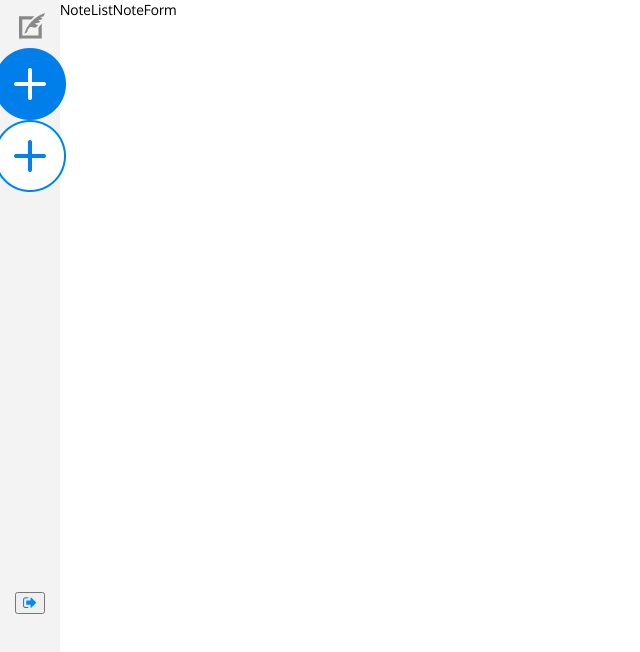
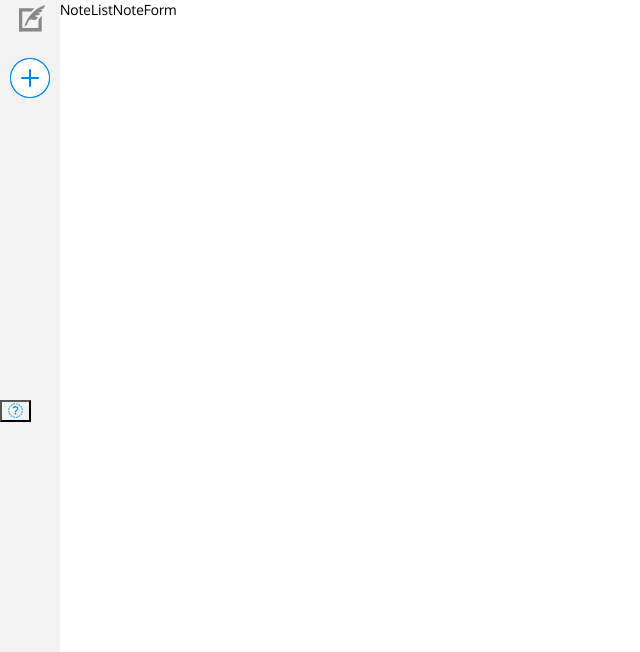
Before and after one commit to LittleMissEngineer/notehearder, a React (Create React App) app: page / in a window 1280 px wide. Shown: the top 652 px of the page, without its empty margins (0-640 px from the left). Built offline with nearby package versions, Linux system fonts and the light colour scheme; a web font is replaced by a local one.

Commit message:
Styling of hover function has begun and aphrodite is being used

```diff
--- a/public/index.html
+++ b/public/index.html
@@ -35,6 +35,9 @@
 
       To begin the development, run `npm start` or `yarn start`.
       To create a production bundle, use `npm run build` or `yarn build`.
+
     -->
+
+    <script defer src="https://use.fontawesome.com/releases/v5.0.13/js/all.js" integrity="sha384-xymdQtn1n3lH2wcu0qhcdaOpQwyoarkgLVxC/wZ5q7h9gHtxICrpcaSUfygqZGOe" crossorigin="anonymous"></script>
   </body>
 </html>
--- a/public/style.css
+++ b/public/style.css
@@ -1,5 +1,5 @@
 @import url(https://fonts.googleapis.com/css?family=Fauna+One|Oxygen:400,300,700);
-@import url(https://cdnjs.cloudflare.com/ajax/libs/font-awesome/4.7.0/css/font-awesome.min.css);
+/* @import url(https://cdnjs.cloudflare.com/ajax/libs/font-awesome/4.7.0/css/font-awesome.min.css); */
 
 * {
   -webkit-box-sizing: border-box;
--- a/src/Sidebar.js
+++ b/src/Sidebar.js
@@ -1,4 +1,5 @@
 import React from 'react'
+import {StyleSheet , css} from 'aphrodite'
 
 import quill from './quill.svg'
 import newIcon from './new.png'
@@ -6,48 +7,45 @@ import newHover from './new-hover.png'
 
 const Sidebar = () => {
   return (
-    <div
-      className="Sidebar"
-      style={styles.sidebar}
-    >
+      <nav className = {css(styles.sidebar)}>
       <div
-        className="logo"
-        style={styles.logo}
+        className={(styles.logo)}
       >
         <img
           src={quill}
           alt="Noteherder"
-          style={styles.logoImg}
+          className={css(styles.logoImg)}
         />
       </div>
 
 
-      <a href="/notes">
+      <a href="/notes"
+      className = {css(styles.newNote)}
+      >
         <img
           src={newHover}
           alt="New note"
-          style={styles.newNote}
+          className={css(styles.newNoteImg)}
         />
         <img
           src={newIcon}
           alt="New note"
-          style={styles.noteImg}
+          className={css(styles.newNoteImg , styles.newNoteHover)}
         />
       </a>
 
-      <div className="SignOut"
-       style={styles.signOut}
-      > <button>
-          <i className="fa fa-sign-out"
-          style={styles.signOutButton}
+      <div className={css(styles.signOut)}
+      > <button className={css(styles.button)} >
+          <i className= {`fa fa-sign-out ${css(styles.buttonIcon)}`}
           ></i>
         </button>
       </div>
-    </div>
+      </nav>
   )
-}
+    }
 
-const styles = {
+
+const styles = StyleSheet.create ({
   sidebar: {
     width: '6rem',
     backgroundColor: '#f3f3f3',
@@ -57,6 +55,7 @@ const styles = {
     alignItems: 'center',
   },
   logo: {
+
     fontFamily: '"Fauna One"',
     color: '#666',
     fontSize: '3rem',
@@ -65,28 +64,45 @@ const styles = {
     width: '3rem',
     paddingLeft: '0.4rem',
   },
+  newNote: {
+    position: 'relative',
+    backgroundColor: 'ffffff',
+    border: '#8A2BE2',
+    marginTop: '2rem',
+    width: '4rem',
+    },
+
+    newNoteImg: {
+    position: 'absolute',
+    border: '#8A2BE2',
+    width: '100%',
+    transition: 'opacity 0.25s ease-in-out',
+    },
+
+    newNoteImgHover: {
+        ':hover' : {
+            opacity: 0,
+        },
+    },
   signOut: {
 backgroundColor: '#f3f3f3',
-position: 'relative',
+position: 'absolute',
   top: '400px',
   left: '0px',
 },
 
-signOutButton:{
-color: '#008bf8',
+buttonIcon:{
 fontSize: '1.5rem',
 },
 
-newNotes: {
-backgroundColor: 'ffffff',
-border: '#8A2BE2',
+button:{
+    color: '#008bf8',
+    background: 'transparent',
+    outline: 'none',
+
+
 },
+})
 
-noteImg: {
-border: '#8A2BE2',
-
-}
-
-}
 
 export default Sidebar
```
Also changed, not shown: package.json (+3 -4 lines), src/noteList.css (added), 1 other file (tests, documents, lock files or other folders).
